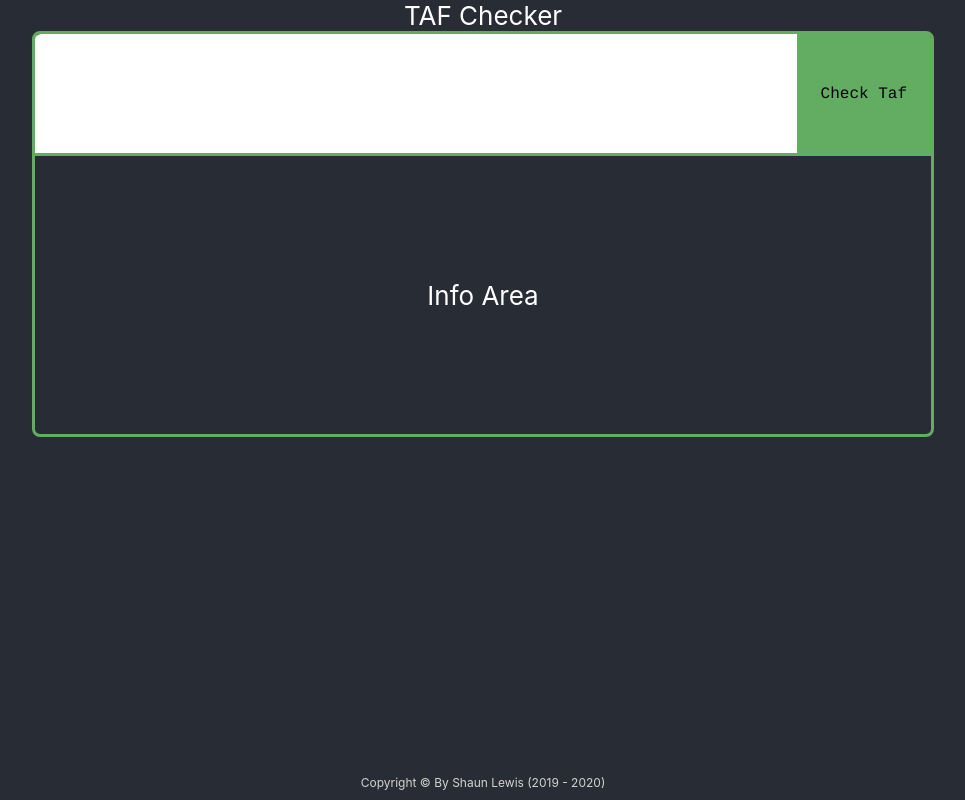
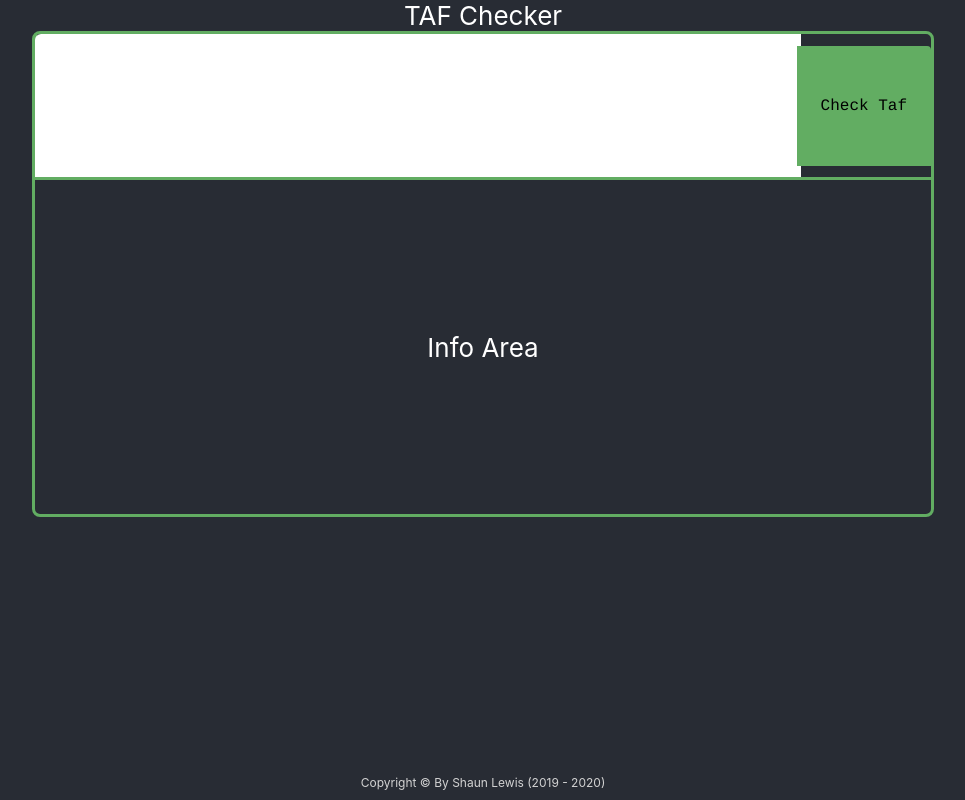
Before and after one commit to Lewnar/TAFChecker, a React (Create React App) app: page / in a window 1280 px wide. Shown: the whole page, without its empty margins (157-1122 px from the left). Built offline with nearby package versions, Linux system fonts and the light colour scheme.

Commit message:
Update App.css

```diff
--- a/src/App.css
+++ b/src/App.css
@@ -36,7 +36,7 @@
   align-items: center;
   justify-content: center;
   width:70%;
-  height:50%;
+  height:60%;
   border: 3px solid rgb(98, 173, 98);
   border-radius:8px;
   margin:auto;
```
